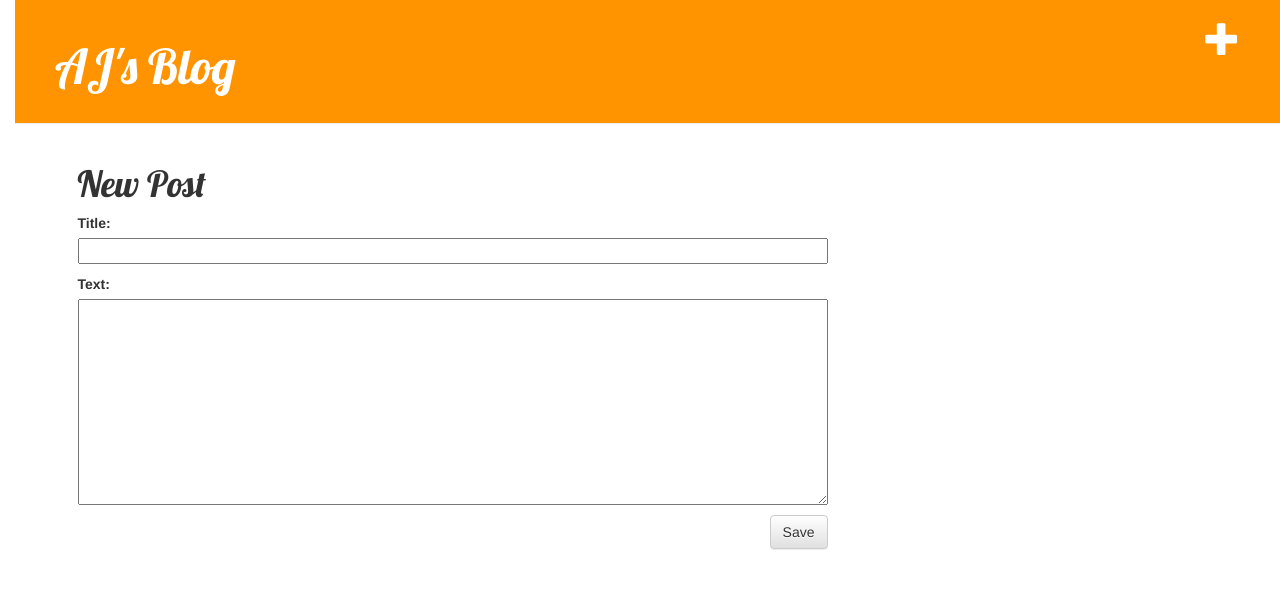
After one commit to amberjen/my-first-blog, a Django app: page /post/new/ in a window 1280 px wide. The commit adds this page. Shown: the top 589 px of the page. Run offline with Django 3.2, Linux system fonts and the light colour scheme; some libraries are stand-ins or nearby versions.

Commit message:
Added views to create/edit blog post inside the site.

```diff
--- /dev/null
+++ b/blog/forms.py
@@ -0,0 +1,9 @@
+from django import forms
+from .models import Post
+
+
+class PostForm(forms.ModelForm):
+
+	class Meta:
+		model = Post
+		fields = ('title', 'text',)
--- a/blog/templates/blog/base.html
+++ b/blog/templates/blog/base.html
@@ -9,6 +9,9 @@
 	</head>
 	<body>
 		<div class="page-header">
+			<a href="{% url 'blog.views.post_new' %}" class="top-menu">
+				<span class="glyphicon glyphicon-plus"></span>
+			</a>
 			<h1><a href="/">AJ's Blog</a></h1>
 		</div>
 		<div class="content container">
--- a/blog/templates/blog/post_detail.html
+++ b/blog/templates/blog/post_detail.html
@@ -7,6 +7,9 @@
 				{{ post.published_date }}
 			</div>
 		{% endif %}
+		<a class="btn btn-default" href="{% url "post_edit" pk=post.pk %}">
+			<span class="glyphicon glyphicon-pencil"></sapn>
+		</a>
 		<h1>{{ post.title }}</h1>
 		<p>{{ post.text|linebreaks }}</p>
 	</div>
--- /dev/null
+++ b/blog/templates/blog/post_edit.html
@@ -0,0 +1,9 @@
+{% extends "blog/base.html" %}
+
+{% block content %}
+	<h1>New Post</h1>
+	<form method="POST" class="post-form">{% csrf_token %}
+		{{ form.as_p }}
+		<button type="submit" class="save btn btn-default">Save</button>
+	</form>
+{% endblock %}
--- a/blog/urls.py
+++ b/blog/urls.py
@@ -5,4 +5,6 @@ from . import views
 urlpatterns = [
 	url(r'^$', views.post_list),
 	url(r'^post/(?P<pk>[0-9]+)/$', views.post_detail),
+	url(r'^post/new/$', views.post_new, name='post_new'),
+	url(r'^post/(?P<pk>[0-9]+)/edit/$', views.post_edit, name='post_edit'),
 ]
--- a/blog/views.py
+++ b/blog/views.py
@@ -2,6 +2,8 @@ from django.shortcuts import render
 from django.utils import timezone
 from .models import Post
 from django.shortcuts import render, get_object_or_404
+from .forms import PostForm
+from django.shortcuts import redirect
 
 
 # Create your views here.
@@ -14,3 +16,32 @@ def post_list(request):
 def post_detail(request, pk):
 	post = get_object_or_404(Post, pk=pk)
 	return render(request, 'blog/post_detail.html', {'post': post})
+
+
+def post_new(request):
+	if request.method == "POST":
+		form = PostForm(request.POST)
+		if form.is_valid():
+			post = form.save(commit=False)
+			post.author = request.user
+			post.published_date =timezone.now()
+			post.save()
+			return redirect('blog.views.post_detail', pk=post.pk)
+	else:
+		form = PostForm()
+	return render(request, 'blog/post_edit.html', {'form':form})
+
+
+def post_edit(request, pk):
+	post = get_object_or_404(Post, pk=pk)
+	if request.method == "POST":
+		form = PostForm(request.POST, instance=post)
+		if form.is_valid():
+			post = form.save(commit=False)
+			post.author = request.user
+			post.published_date = timezone.now()
+			post.save()
+			return redirect('blog.views.post_detail', pk=post.pk)
+	else:
+		form = PostForm(instance=post)
+	return render(request, 'blog/post_edit.html', {'form':form})
```
